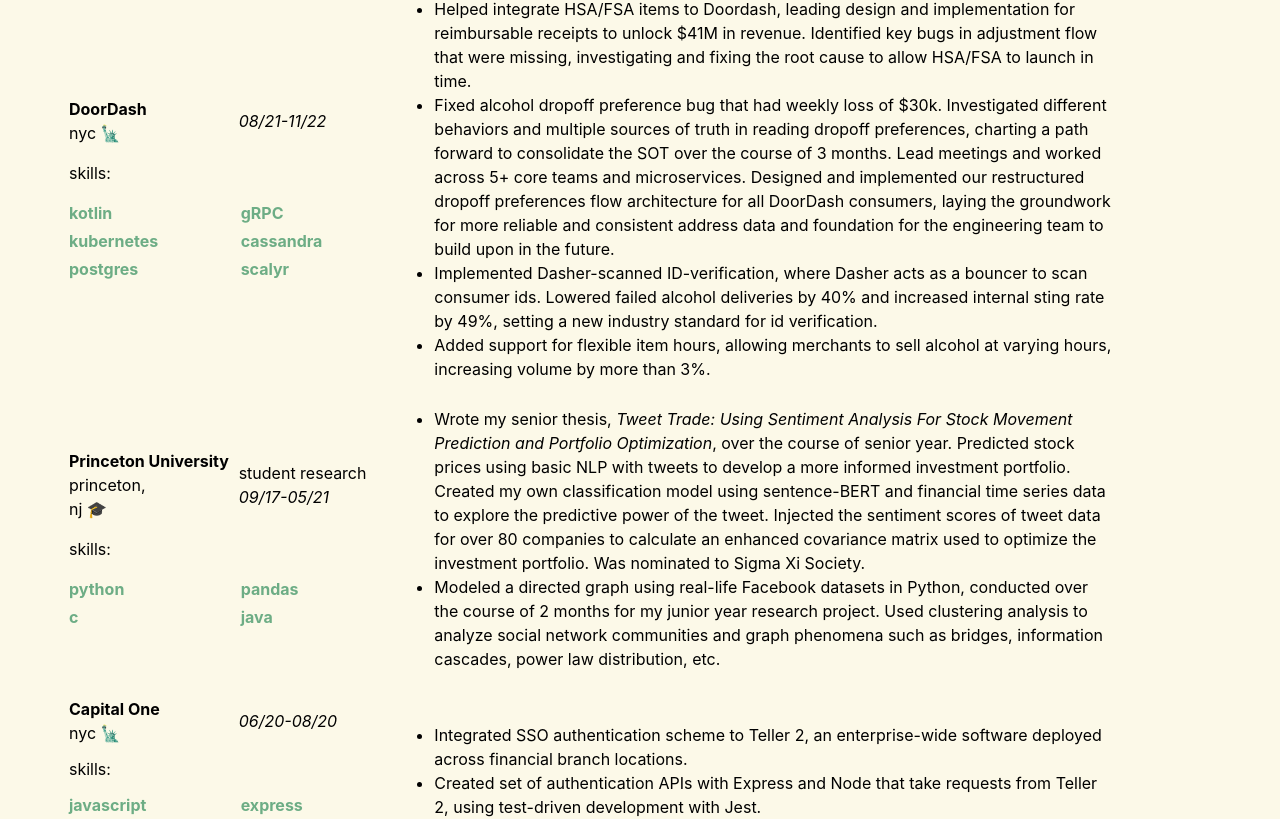
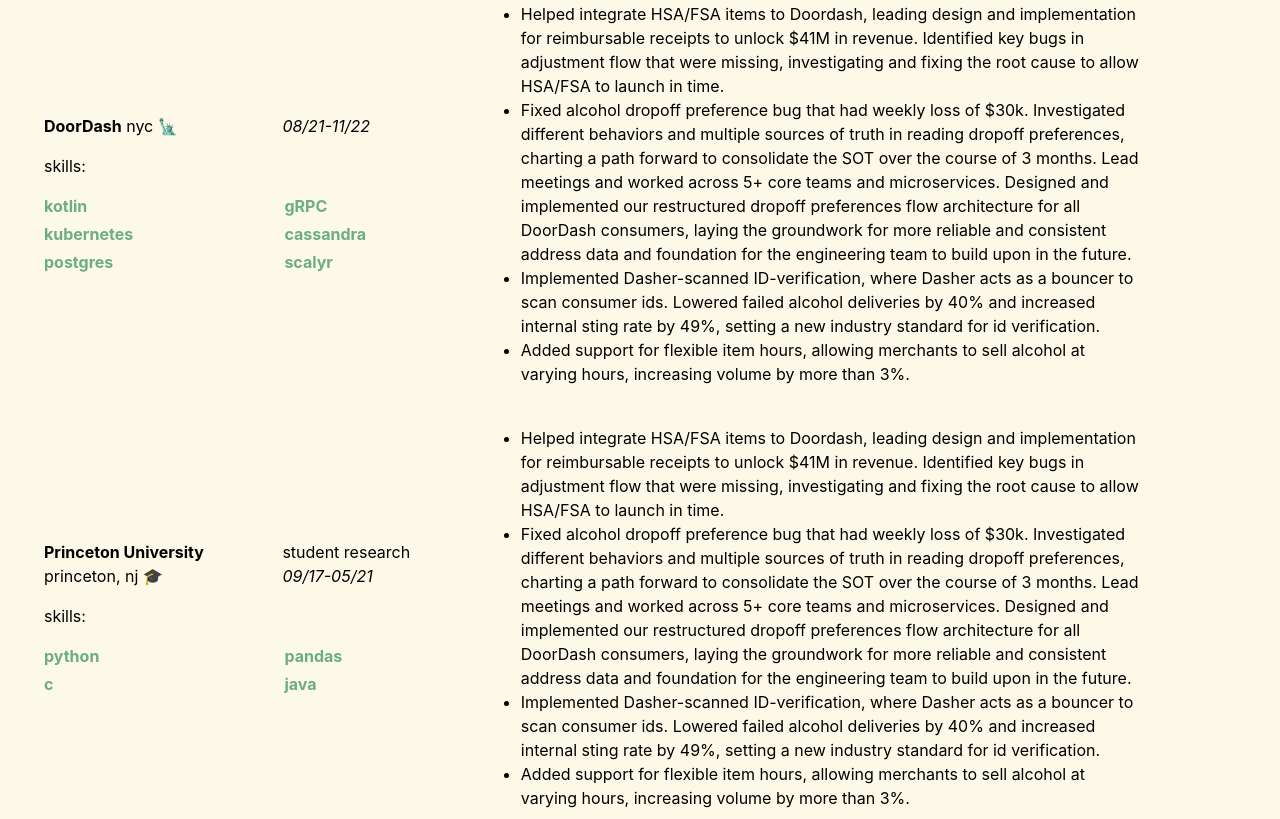
Before and after one commit to jennygzma/jennygzma.github.io, a React (Create React App) app: page / in a window 1280 px wide. Shown: the part 890-1709 px from the top of the page. Built offline with nearby package versions, Linux system fonts and the light colour scheme.

Commit message:
reformatting

```diff
--- a/public/index.html
+++ b/public/index.html
@@ -2,7 +2,7 @@
 <html lang="en">
   <head>
     <meta charset="utf-8" />
-    <link rel="icon" href="%PUBLIC_URL%/favicon.ico" />
+    <link rel="icon" href="%PUBLIC_URL%/portfolio.ico" />
     <meta name="viewport" content="width=device-width, initial-scale=1" />
     <meta name="theme-color" content="#000000" />
     <meta
--- a/src/components/About.js
+++ b/src/components/About.js
@@ -4,7 +4,7 @@
   return (
     <section id="about">
       <div className="container mx-auto flex py-10 md:flex-row flex-col items-center">
-        <div className="lg:max-w-lg lg:w-2/5 md:w-1/4 h-2/6 justify-center items-center">
+        <div className="lg:max-w-lg lg:w-2/5 md:w-1/4 h-2/6 items-center">
           <img
             className="mx-auto rounded w-2/3 object-scale-down"
             alt="jm"
--- a/src/components/Experiences.js
+++ b/src/components/Experiences.js
@@ -4,6 +4,97 @@
   return (
     <section id="experiences">
       <div className="container mx-auto flex px-10 py-10 md:flex-row flex-col items-center">
+        <h1 className="title-font font-mono font-semibold text-green sm:text-4xl text-3xl mb-4">
+            experiences
+          </h1>
+      </div>
+      <div className="container mx-auto flex px-10 md:flex-row flex-col items-center">
+        <div className="lg:max-w-lg lg:w-2/5 md:w-1/4 h-2/6 items-center">
+          <div className="flex items-center content-center">
+            <div className="w-1/2"> <p><strong>DoorDash</strong> nyc 🗽</p></div>
+            <div className="flex items-right content-right"> <p><em>08/21-11/22</em></p></div>
+          </div>
+          <div className="flex py-4"> <h1>skills:</h1></div>
+          <div class="grid grid-cols-2 gap-1 flex justify-center items-center content-center">
+              <div class="font-bold text-light-green">kotlin</div>
+              <div class="font-bold text-light-green">gRPC</div>
+              <div class="font-bold text-light-green">kubernetes</div>
+              <div class="font-bold text-light-green">cassandra</div>
+              <div class="font-bold text-light-green">postgres</div>
+              <div class="font-bold text-light-green">scalyr</div>
+          </div>
+        </div>
+        <div className="lg:flex-grow md:w-1/4 lg:pr-24 md:pr-16 flex flex-col md:items-start md:text-left mb-16 md:mb-0 items-left text-left">
+          <ul class="list-outside list-disc">
+            <li>
+              Helped integrate HSA/FSA items to Doordash, leading design and implementation for reimbursable receipts to
+              unlock $41M in revenue. Identified key bugs in adjustment flow that were missing, investigating and fixing
+              the root cause to allow HSA/FSA to launch in time.
+            </li>
+            <li>
+              Fixed alcohol dropoff preference bug that had weekly loss of $30k. Investigated
+              different behaviors and multiple sources of truth in reading dropoff preferences,
+              charting a path forward to consolidate the SOT over the course of 3 months. Lead meetings
+              and worked across 5+ core teams and microservices. Designed and implemented our restructured
+              dropoff preferences flow architecture for all DoorDash consumers, laying the groundwork
+              for more reliable and consistent address data and foundation for the engineering team to build
+              upon in the future.
+            </li>
+            <li>
+              Implemented Dasher-scanned ID-verification, where Dasher acts as a bouncer to scan
+              consumer ids. Lowered failed alcohol deliveries by 40% and increased internal sting rate by 49%,
+              setting a new industry standard for id verification.
+            </li>
+            <li>
+              Added support for flexible item hours, allowing merchants to sell alcohol
+              at varying hours, increasing volume by more than 3%.
+            </li>
+          </ul>
+        </div>
+      </div>
+      <div className="container mx-auto flex px-10 py-10 md:flex-row flex-col items-center">
+        <div className="lg:max-w-lg lg:w-2/5 md:w-1/4 h-2/6 items-center">
+          <div className="flex items-center content-center">
+            <div className="w-1/2"> <p><strong>Princeton University</strong> <br/> princeton, nj 🎓 </p></div>
+            <div className="flex items-right content-right"> <p>student research <br/> <em>09/17-05/21</em></p></div>
+          </div>
+          <div className="flex py-4"> <h1>skills:</h1></div>
+          <div class="grid grid-cols-2 gap-1 flex justify-center items-center content-center">
+              <div class="font-bold text-light-green">python</div>
+              <div class="font-bold text-light-green">pandas</div>
+              <div class="font-bold text-light-green">c</div>
+              <div class="font-bold text-light-green">java</div>
+          </div>
+        </div>
+        <div className="lg:flex-grow md:w-1/4 lg:pr-24 md:pr-16 flex flex-col md:items-start md:text-left mb-16 md:mb-0 items-left text-left">
+          <ul class="list-outside list-disc">
+            <li>
+              Helped integrate HSA/FSA items to Doordash, leading design and implementation for reimbursable receipts to
+              unlock $41M in revenue. Identified key bugs in adjustment flow that were missing, investigating and fixing
+              the root cause to allow HSA/FSA to launch in time.
+            </li>
+            <li>
+              Fixed alcohol dropoff preference bug that had weekly loss of $30k. Investigated
+              different behaviors and multiple sources of truth in reading dropoff preferences,
+              charting a path forward to consolidate the SOT over the course of 3 months. Lead meetings
+              and worked across 5+ core teams and microservices. Designed and implemented our restructured
+              dropoff preferences flow architecture for all DoorDash consumers, laying the groundwork
+              for more reliable and consistent address data and foundation for the engineering team to build
+              upon in the future.
+            </li>
+            <li>
+              Implemented Dasher-scanned ID-verification, where Dasher acts as a bouncer to scan
+              consumer ids. Lowered failed alcohol deliveries by 40% and increased internal sting rate by 49%,
+              setting a new industry standard for id verification.
+            </li>
+            <li>
+              Added support for flexible item hours, allowing merchants to sell alcohol
+              at varying hours, increasing volume by more than 3%.
+            </li>
+          </ul>
+        </div>
+      </div>
+      {/* <div className="container mx-auto flex px-10 py-10 md:flex-row flex-col items-center">
         <div className="lg:flex-grow md:w-1/2 lg:pr-24 md:pr-16 flex flex-col md:items-start md:text-left mb-16 md:mb-0 items-center text-center">
           <h1 className="title-font font-mono font-semibold text-green sm:text-4xl text-3xl mb-4">
             experiences
@@ -31,29 +122,17 @@
                   </div>
                 </td>
                 <td>
-                  <ul class="list-outside list-disc">
+                <ul class="list-outside list-disc">
                     <li>
-                      Helped integrate HSA/FSA items to Doordash, leading design and implementation for reimbursable receipts to
-                      unlock $41M in revenue. Identified key bugs in adjustment flow that were missing, investigating and fixing
-                      the root cause to allow HSA/FSA to launch in time.
+                      Wrote my senior thesis, <em>Tweet Trade: Using Sentiment Analysis For Stock Movement Prediction and Portfolio Optimization</em>,
+                      over the course of senior year. Predicted stock prices using basic NLP with tweets to develop a more informed investment portfolio.
+                      Created my own classification model using sentence-BERT and financial time series data to explore the predictive power of the tweet.
+                      Injected the sentiment scores of tweet data for over 80 companies to calculate an enhanced covariance matrix used to optimize the investment portfolio.
+                      Was nominated to Sigma Xi Society.
                     </li>
                     <li>
-                      Fixed alcohol dropoff preference bug that had weekly loss of $30k. Investigated
-                      different behaviors and multiple sources of truth in reading dropoff preferences,
-                      charting a path forward to consolidate the SOT over the course of 3 months. Lead meetings
-                      and worked across 5+ core teams and microservices. Designed and implemented our restructured
-                      dropoff preferences flow architecture for all DoorDash consumers, laying the groundwork
-                      for more reliable and consistent address data and foundation for the engineering team to build
-                      upon in the future.
-                    </li>
-                    <li>
-                      Implemented Dasher-scanned ID-verification, where Dasher acts as a bouncer to scan
-                      consumer ids. Lowered failed alcohol deliveries by 40% and increased internal sting rate by 49%,
-                      setting a new industry standard for id verification.
-                    </li>
-                    <li>
-                      Added support for flexible item hours, allowing merchants to sell alcohol
-                      at varying hours, increasing volume by more than 3%.
+                      Modeled a directed graph using real-life Facebook datasets in Python, conducted over the course of 2 months for my junior year research project.
+                      Used clustering analysis to analyze social network communities and graph phenomena such as bridges, information cascades, power law distribution, etc.
                     </li>
                   </ul>
                 </td>
@@ -143,7 +222,7 @@
             </tbody>
           </table>
         </div>
-      </div>
+      </div> */}
     </section>
   );
 }
--- a/src/components/NavBar.js
+++ b/src/components/NavBar.js
@@ -9,7 +9,7 @@
             jenny ma
           </a>
         </a>
-        <div className="ml-auto lg:w-2/5">
+        <div className="ml-auto lg:w-1/4">
           <nav className="md:mr-auto md:ml-4 md:py-1	flex flex-wrap items-center text-base justify-center">
             <div>
               <a href="#experiences" className="mr-5 font-mono text-xl text-green hover:font-semibold">
--- a/src/components/News.js
+++ b/src/components/News.js
@@ -15,12 +15,12 @@
             </thead>
             <tbody>
               <tr>
-                <td className= "font-semibold">[12/2022]</td>
-                <td>left DoorDash as part of company-wide cost-cutting layoff </td>
+                {/* <td className= "font-semibold">[12/2022]</td>
+                <td>left DoorDash as part of company-wide cost-cutting layoff </td> */}
               </tr>
               <tr>
                 <td className= "font-semibold" >[10/2021]</td>
-                <td> had opportunity to join <strong className = "font-semibold text-light-green">convenience and health</strong> pod
+                <td> joined <strong className = "font-semibold text-light-green">convenience and health</strong> pod
                   to launch pharmaceutical goods on DoorDash from ground up</td>
               </tr>
               <tr>
```
Also changed, not shown: 1 other file (tests, documents, lock files or other folders).
